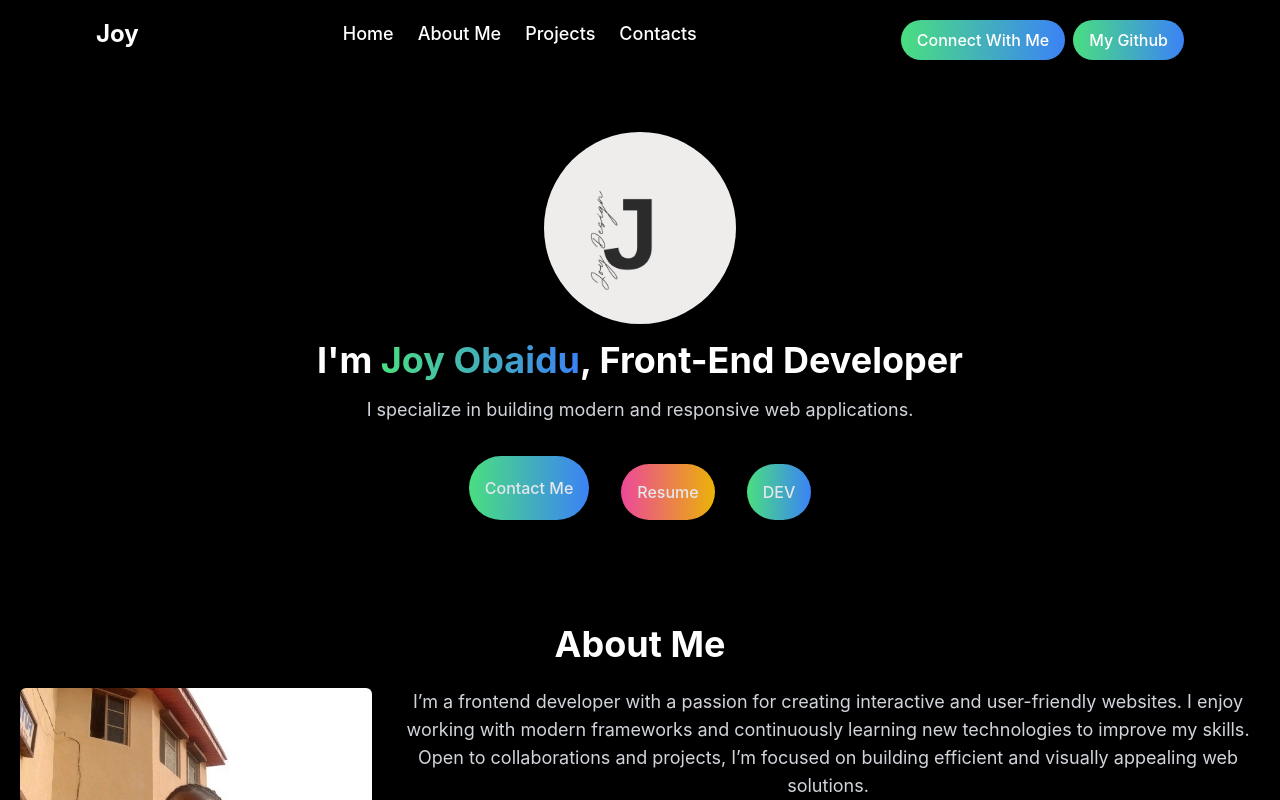
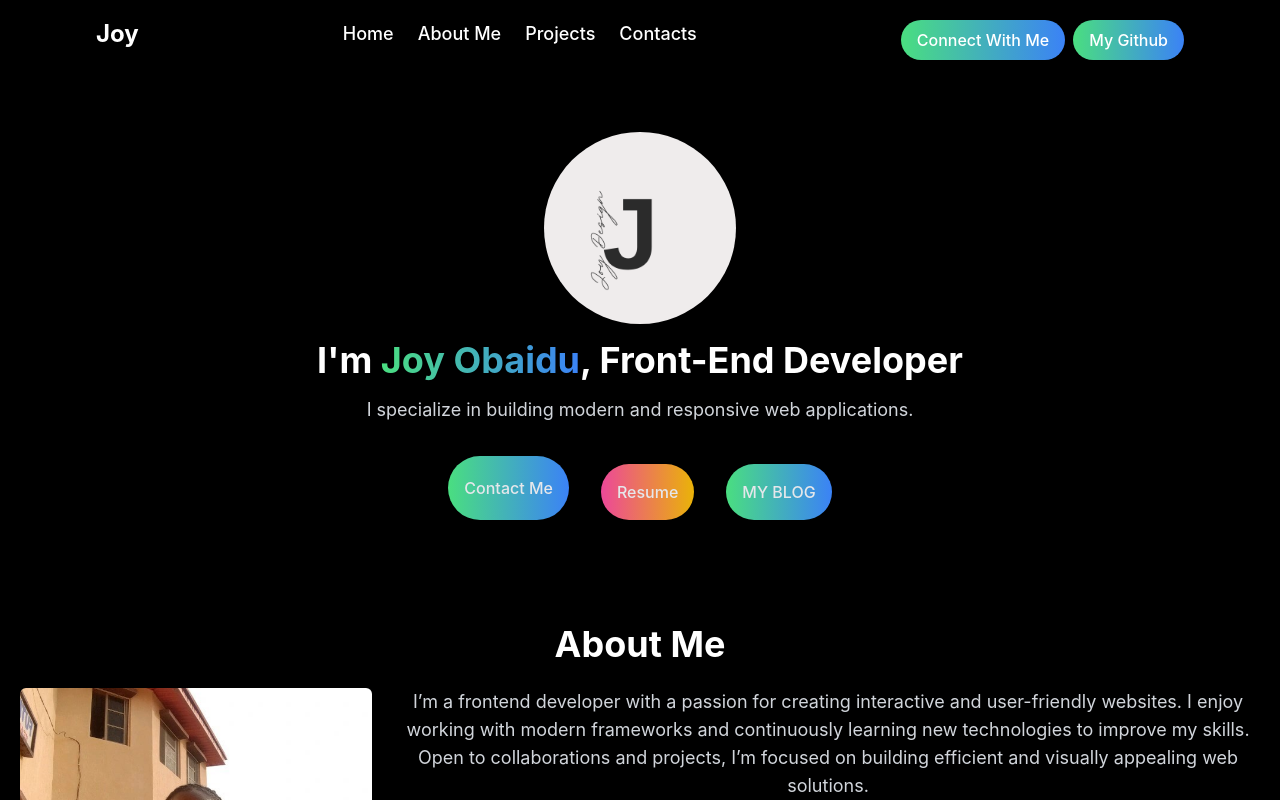
Before and after one commit to JoyObaidu/portfolio-reactJs, a React (Vite) app: page / in a window 1280 px wide. Shown: the top 800 px of the page. Built offline with nearby package versions, Linux system fonts and the light colour scheme.

Commit message:
Update Hero.jsx

```diff
--- a/src/components/Hero.jsx
+++ b/src/components/Hero.jsx
@@ -26,7 +26,7 @@ const Hero = () => {
            <a href="https://drive.google.com/file/d/1MNQqImMFF6RurAuSI8iCuBAStLEoogg5/view?usp=drivesdk" className='text-gray-200  hover:text-white'>Resume</a>
         </button>
         <button className='bg-gradient-to-r from-green-400 to-blue-500 text-white px-6 py-4 sm:px-4 rounded-full transform transition-transform duration-300 hover:scale-105'>
-           <a href="https://dev.to/joyobaidu" className='text-gray-200  hover:text-white'>DEV</a>
+           <a href="https://dev.to/joyobaidu" className='text-gray-200  hover:text-white'>MY BLOG</a>
         </button>
     </div>
 </div>
```
